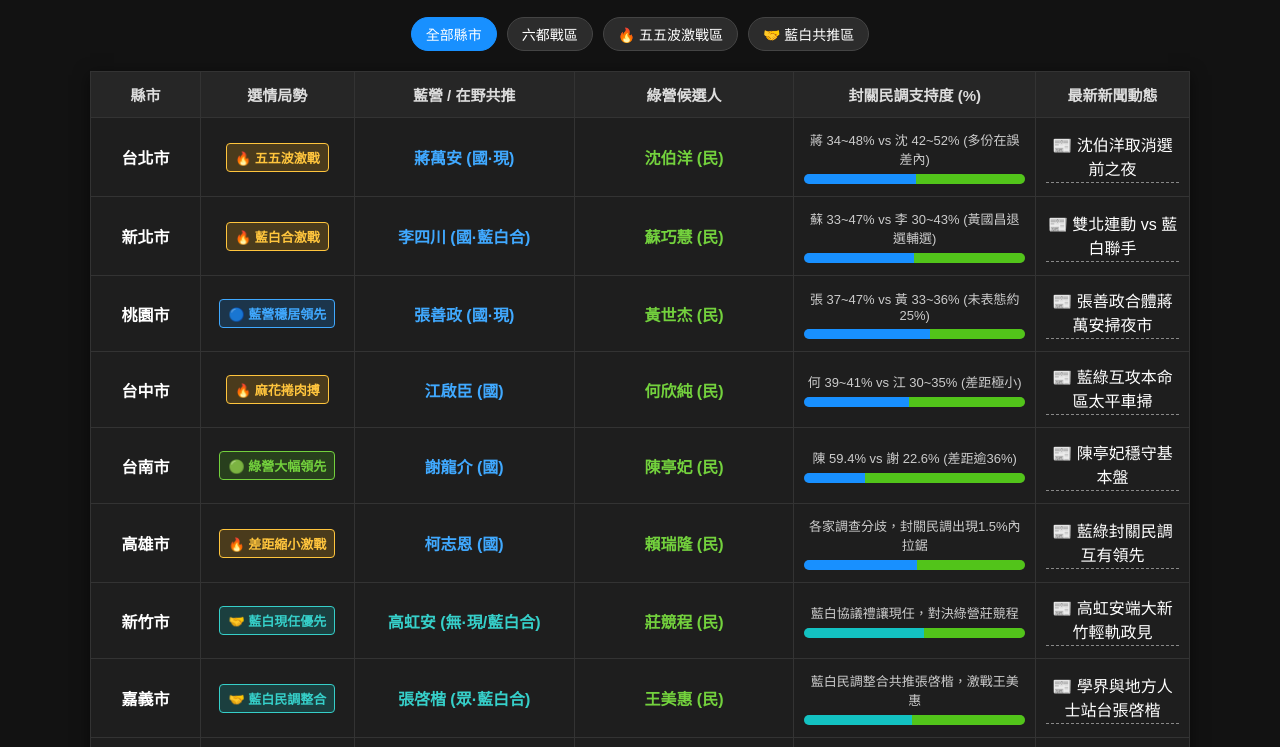
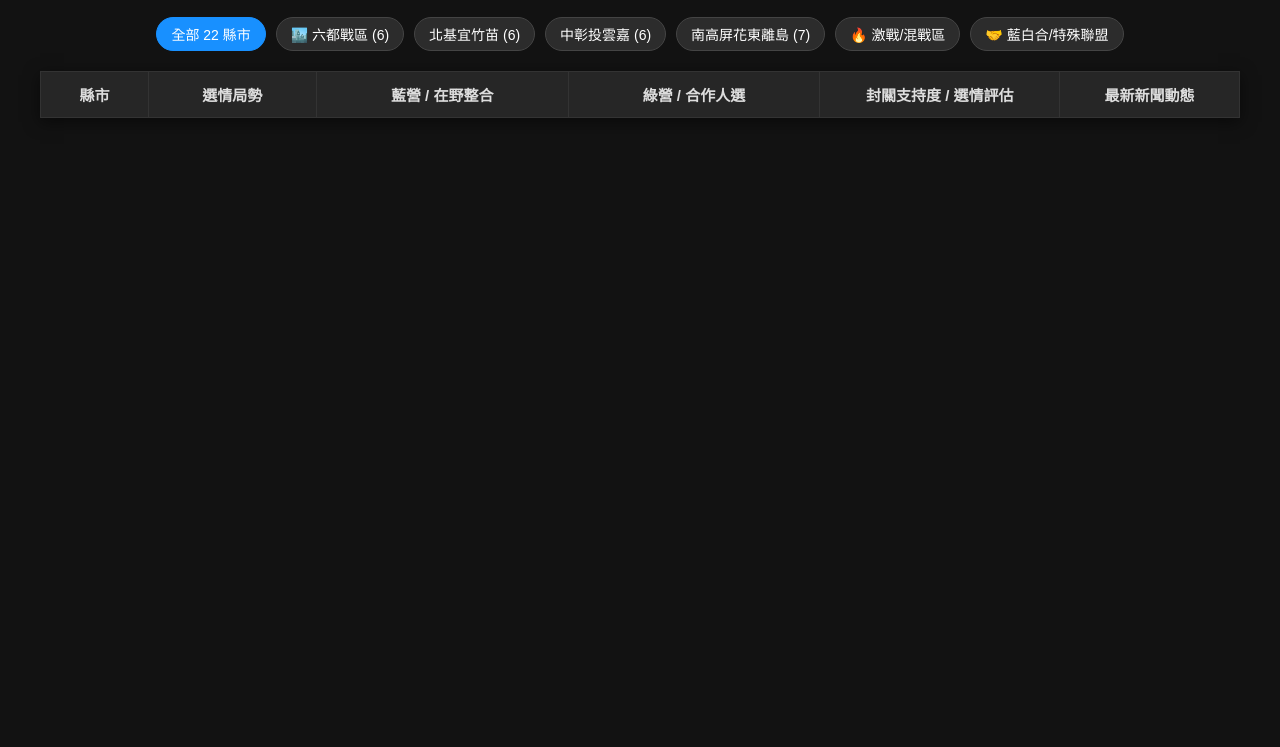
Before and after one commit to z21387147-png/z86, a plain HTML site: page index.html in a window 1280 px wide. Shown: the part 115-862 px from the top of the page. After the commit the page ends 800 px from the top, so only its background shows below. Drawn offline with Linux system fonts and the light colour scheme.

Commit message:
Update index.html

```diff
--- a/index.html
+++ b/index.html
@@ -1,9 +1,8 @@
-
 <!DOCTYPE html>
 <html lang="zh-TW">
 <head>
   <meta charset="UTF-8">
-  <title>2026 台灣縣市長選舉戰情總覽</title>
+  <title>2026 台灣 22 縣市長選舉戰情總覽</title>
   <style>
     body {
       background-color: #121212;
@@ -31,6 +30,7 @@
       border-radius: 20px;
       cursor: pointer;
       font-size: 14px;
+      transition: 0.2s;
     }
     button:hover, button.active {
       background-color: #1890ff;
@@ -40,7 +40,7 @@
     /* 表格樣式 */
     table {
       width: 100%;
-      max-width: 1100px;
+      max-width: 1200px;
       margin: 0 auto;
       border-collapse: collapse;
       background-color: #1e1e1e;
@@ -63,16 +63,17 @@
       font-weight: bold;
       display: inline-block;
     }
-    .status-tossup { background-color: rgba(250, 173, 20, 0.2); color: #ffc53d; border: 1px solid #ffc53d; } /* 五五波 */
-    .status-blue { background-color: rgba(24, 144, 255, 0.2); color: #40a9ff; border: 1px solid #40a9ff; }   /* 藍營領先 */
-    .status-green { background-color: rgba(82, 196, 26, 0.2); color: #73d13d; border: 1px solid #73d13d; }  /* 綠營領先 */
-    .status-coalition { background-color: rgba(19, 194, 194, 0.2); color: #36cfc9; border: 1px solid #36cfc9; } /* 藍白共推 */
+    .status-tossup { background-color: rgba(250, 173, 20, 0.2); color: #ffc53d; border: 1px solid #ffc53d; } /* 五五波/多方混戰 */
+    .status-blue { background-color: rgba(24, 144, 255, 0.2); color: #40a9ff; border: 1px solid #40a9ff; }   /* 藍營優勢 */
+    .status-green { background-color: rgba(82, 196, 26, 0.2); color: #73d13d; border: 1px solid #73d13d; }  /* 綠營優勢 */
+    .status-coalition { background-color: rgba(19, 194, 194, 0.2); color: #36cfc9; border: 1px solid #36cfc9; } /* 藍白合/無黨聯盟 */
 
     /* 候選人與黨籍顏色 */
     .kmt { color: #40a9ff; font-weight: bold; }
     .dpp { color: #73d13d; font-weight: bold; }
     .tpp { color: #36cfc9; font-weight: bold; }
-    .ind { color: #d9d9d9; font-weight: bold; }
+    .ind { color: #e6f7ff; font-weight: bold; }
+    .none-cand { color: #777; font-size: 13px; }
 
     /* 民調對比條 */
     .poll-bar-container {
@@ -96,10 +97,11 @@
       display: inline-block;
       border-bottom: 1px dashed #888;
       padding-bottom: 2px;
+      font-size: 14px;
     }
     .news-trigger .tooltip {
       visibility: hidden;
-      width: 280px;
+      width: 290px;
       background-color: #000;
       color: #fff;
       text-align: left;
@@ -111,8 +113,7 @@
       position: absolute;
       z-index: 100;
       bottom: 130%;
-      left: 50%;
-      transform: translateX(-50%);
+      right: 0;
       opacity: 0;
       transition: opacity 0.2s;
       box-shadow: 0 4px 12px rgba(0,0,0,0.8);
@@ -131,231 +132,109 @@
 </head>
 <body>
 
-  <h1>2026 台灣縣市長選舉戰情總覽</h1>
-  <div class="subtitle">投票日：2026/11/28（六）｜數據為選前封關民調區間整理，滑鼠移至新聞焦點可看最新動態</div>
+  <h1>2026 台灣 22 縣市長選舉戰情總覽</h1>
+  <div class="subtitle">投票日：2026/11/28（六）｜涵蓋全台灣 22 縣市主要對決陣容與封關選情，滑鼠移至新聞標題看最新動態</div>
 
   <!-- 篩選按鈕 -->
   <div class="controls">
-    <button class="active" onclick="filterTable('all', this)">全部縣市</button>
-    <button onclick="filterTable('six', this)">六都戰區</button>
-    <button onclick="filterTable('tossup', this)">🔥 五五波激戰區</button>
-    <button onclick="filterTable('coalition', this)">🤝 藍白共推區</button>
+    <button class="active" onclick="filterTable('all', this)">全部 22 縣市</button>
+    <button onclick="filterTable('six', this)">🏙️ 六都戰區 (6)</button>
+    <button onclick="filterTable('north', this)">北基宜竹苗 (6)</button>
+    <button onclick="filterTable('central', this)">中彰投雲嘉 (6)</button>
+    <button onclick="filterTable('south_east', this)">南高屏花東離島 (7)</button>
+    <button onclick="filterTable('tossup', this)">🔥 激戰/混戰區</button>
+    <button onclick="filterTable('coalition', this)">🤝 藍白合/特殊聯盟</button>
   </div>
 
   <!-- 戰情表格 -->
   <table>
     <thead>
       <tr>
-        <th width="10%">縣市</th>
+        <th width="9%">縣市</th>
         <th width="14%">選情局勢</th>
-        <th width="20%">藍營 / 在野共推</th>
-        <th width="20%">綠營候選人</th>
-        <th width="22%">封關民調支持度 (%)</th>
-        <th width="14%">最新新聞動態</th>
+        <th width="21%">藍營 / 在野整合</th>
+        <th width="21%">綠營 / 合作人選</th>
+        <th width="20%">封關支持度 / 選情評估</th>
+        <th width="15%">最新新聞動態</th>
       </tr>
     </thead>
-    <tbody id="election-tbody">
-      <!-- 資料將由下方 JavaScript 自動生成 -->
-    </tbody>
+    <tbody id="election-tbody"></tbody>
   </table>
 
   <script>
-    // 1. 選舉資料庫（未來可替換為 Python 爬蟲自動產生的 JSON 檔）
+    // 全台灣 22 縣市完整資料庫
     const electionData = [
+      // === 六都 ===
       {
-        city: "台北市",
-        region: "six",
-        statusType: "tossup",
-        statusText: "🔥 五五波激戰",
-        blueCand: "蔣萬安 (國·現)",
-        blueClass: "kmt",
-        greenCand: "沈伯洋 (民)",
-        greenClass: "dpp",
-        bluePct: 46.0,
-        greenPct: 44.7,
-        pollNote: "蔣 34~48% vs 沈 42~52% (多份在誤差內)",
+        city: "台北市", region: "six", area: "north",
+        statusType: "tossup", statusText: "🔥 五五波激戰",
+        blueCand: "蔣萬安 (國·現)", blueClass: "kmt",
+        greenCand: "沈伯洋 (民)", greenClass: "dpp",
+        bluePct: 46.0, greenPct: 44.7,
+        pollNote: "蔣 34~48% vs 沈 42~52% (誤差範圍內)",
         newsHeadline: "沈伯洋取消選前之夜",
         newsDetail: "【11/26 最新】沈伯洋宣布取消仁愛路選前之夜實體晚會，避免交管影響市民；蔣萬安表示願讓出市府路，並邀盧秀燕北上站台。"
       },
       {
-        city: "新北市",
-        region: "six",
-        statusType: "tossup",
-        statusText: "🔥 藍白合激戰",
-        blueCand: "李四川 (國·藍白合)",
-        blueClass: "kmt",
-        greenCand: "蘇巧慧 (民)",
-        greenClass: "dpp",
-        bluePct: 43.1,
-        greenPct: 44.0,
+        city: "新北市", region: "six", area: "north",
+        statusType: "tossup", statusText: "🔥 藍白合激戰",
+        blueCand: "李四川 (國·藍白合)", blueClass: "kmt",
+        greenCand: "蘇巧慧 (民)", greenClass: "dpp",
+        bluePct: 43.1, greenPct: 44.0,
         pollNote: "蘇 33~47% vs 李 30~43% (黃國昌退選輔選)",
         newsHeadline: "雙北連動 vs 藍白聯手",
         newsDetail: "【11/26 最新】民眾黨主席黃國昌民調整合退選後全力輔選李四川，李邀蔣萬安車掃；蘇巧慧主打雙北區域聯防衝刺。"
       },
       {
-        city: "桃園市",
-        region: "six",
-        statusType: "blue",
-        statusText: "🔵 藍營穩居領先",
-        blueCand: "張善政 (國·現)",
-        blueClass: "kmt",
-        greenCand: "黃世杰 (民)",
-        greenClass: "dpp",
-        bluePct: 47.4,
-        greenPct: 36.0,
-        pollNote: "張 37~47% vs 黃 33~36% (未表態約25%)",
+        city: "桃園市", region: "six", area: "north",
+        statusType: "blue", statusText: "🔵 藍營穩居領先",
+        blueCand: "張善政 (國·現)", blueClass: "kmt",
+        greenCand: "黃世杰 (民)", greenClass: "dpp",
+        bluePct: 47.4, greenPct: 36.0,
+        pollNote: "張 37~47% vs 黃 33~36% (穩健領先約10%)",
         newsHeadline: "張善政合體蔣萬安掃夜市",
         newsDetail: "【11/26 最新】張善政在所有封關民調皆保持領先，選前與蔣萬安合體逛夜市拉票；黃世杰邀沈伯洋赴中壢車掃催票。"
       },
       {
-        city: "台中市",
-        region: "six",
-        statusType: "tossup",
-        statusText: "🔥 麻花捲肉搏",
-        blueCand: "江啟臣 (國)",
-        blueClass: "kmt",
-        greenCand: "何欣純 (民)",
-        greenClass: "dpp",
-        bluePct: 35.2,
-        greenPct: 39.3,
-        pollNote: "何 39~41% vs 江 30~35% (差距極小)",
+        city: "台中市", region: "six", area: "central",
+        statusType: "tossup", statusText: "🔥 麻花捲肉搏",
+        blueCand: "江啟臣 (國)", blueClass: "kmt",
+        greenCand: "何欣純 (民)", greenClass: "dpp",
+        bluePct: 38.0, greenPct: 39.3,
+        pollNote: "何 39~41% vs 江 35~42% (互有領先)",
         newsHeadline: "藍綠互攻本命區太平車掃",
         newsDetail: "【11/26 最新】選情進入肉搏戰，江啟臣直搗何欣純本命區太平車掃，何欣純同日也在太平由林楚茵陪同固票。"
       },
       {
-        city: "台南市",
-        region: "six",
-        statusType: "green",
-        statusText: "🟢 綠營大幅領先",
-        blueCand: "謝龍介 (國)",
-        blueClass: "kmt",
-        greenCand: "陳亭妃 (民)",
-        greenClass: "dpp",
-        bluePct: 22.6,
-        greenPct: 59.4,
-        pollNote: "陳 59.4% vs 謝 22.6% (差距逾36%)",
+        city: "台南市", region: "six", area: "south_east",
+        statusType: "green", statusText: "🟢 綠營大幅領先",
+        blueCand: "謝龍介 (國)", blueClass: "kmt",
+        greenCand: "陳亭妃 (民)", greenClass: "dpp",
+        bluePct: 22.6, greenPct: 59.4,
+        pollNote: "陳 59.4% vs 謝 22.6% (綠營基本盤穩固)",
         newsHeadline: "陳亭妃穩守基本盤",
         newsDetail: "【選情動態】陳亭妃在封關民調大幅領先，持續鞏固基層組織；謝龍介主打在野監督力拚突破。"
       },
       {
-        city: "高雄市",
-        region: "six",
-        statusType: "tossup",
-        statusText: "🔥 差距縮小激戰",
-        blueCand: "柯志恩 (國)",
-        blueClass: "kmt",
-        greenCand: "賴瑞隆 (民)",
-        greenClass: "dpp",
-        bluePct: 46.1,
-        greenPct: 44.6,
-        pollNote: "各家調查分歧，封關民調出現1.5%內拉鋸",
+        city: "高雄市", region: "six", area: "south_east",
+        statusType: "tossup", statusText: "🔥 差距縮小激戰",
+        blueCand: "柯志恩 (國)", blueClass: "kmt",
+        greenCand: "賴瑞隆 (民)", greenClass: "dpp",
+        bluePct: 46.1, greenPct: 44.6,
+        pollNote: "封關民調出現1.5%內拉鋸，各家分歧",
         newsHeadline: "藍綠封關民調互有領先",
         newsDetail: "【選情動態】高雄封關民調出現拉鋸，ETtoday 顯示柯志恩微幅領先 1.5%，綠營民調則顯示賴瑞隆領先，雙方全力催出投票率。"
       },
+
+      // === 北部縣市 ===
       {
-        city: "新竹市",
-        region: "other",
-        statusType: "coalition",
-        statusText: "🤝 藍白現任優先",
-        blueCand: "高虹安 (無·現/藍白合)",
-        blueClass: "tpp",
-        greenCand: "莊競程 (民)",
-        greenClass: "dpp",
-        bluePct: 45.0,
-        greenPct: 38.0,
-        pollNote: "藍白協議禮讓現任，對決綠營莊競程",
-        newsHeadline: "高虹安端大新竹輕軌政見",
-        newsDetail: "【11/26 最新】高虹安提出大新竹輕軌地下化政見爭取連任；莊競程合體沈伯洋造勢全力搶攻科技選票。"
+        city: "基隆市", region: "other", area: "north",
+        statusType: "tossup", statusText: "🔥 府會龍頭對決",
+        blueCand: "謝國樑 (國·現)", blueClass: "kmt",
+        greenCand: "童子瑋 (民)", greenClass: "dpp",
+        bluePct: 44.0, greenPct: 42.0,
+        pollNote: "現任市長對決議長，選情緊繃",
+        newsHeadline: "基隆捷運與市政政績攻防",
+        newsDetail: "【選情動態】現任市長謝國樑訴求施政延續與藍白整合力挺；民進黨議長童子瑋主打基隆翻轉與交通建設。"
       },
       {
-        city: "嘉義市",
-        region: "other",
-        statusType: "coalition",
-        statusText: "🤝 藍白民調整合",
-        blueCand: "張啓楷 (眾·藍白合)",
-        blueClass: "tpp",
-        greenCand: "王美惠 (民)",
-        greenClass: "dpp",
-        bluePct: 41.0,
-        greenPct: 43.0,
-        pollNote: "藍白民調整合共推張啓楷，激戰王美惠",
-        newsHeadline: "學界與地方人士站台張啓楷",
-        newsDetail: "【11/26 最新】張啓楷造勢晚會獲清大退休教授李敏及前綠委林國慶站台；王美惠主打地方服務口碑迎戰。"
-      },
-      {
-        city: "宜蘭縣",
-        region: "other",
-        statusType: "coalition",
-        statusText: "🤝 藍白民調整合",
-        blueCand: "吳宗憲 (國·藍白合)",
-        blueClass: "kmt",
-        greenCand: "林國漳 (民)",
-        greenClass: "dpp",
-        bluePct: 42.0,
-        greenPct: 40.0,
-        pollNote: "藍白整合共推吳宗憲，對決律師林國漳",
-        newsHeadline: "北北宜桃區域聯防連線",
-        newsDetail: "【選情動態】林國漳加入民進黨北北宜桃區域聯防連線造勢；吳宗憲獲藍白整合力挺力守宜蘭。"
-      }
-    ];
-
-    // 2. 將資料渲染成表格畫面的函式
-    function renderTable(filter = 'all') {
-      const tbody = document.getElementById('election-tbody');
-      tbody.innerHTML = ''; // 清空表格
-
-      const filteredData = electionData.filter(item => {
-        if (filter === 'all') return true;
-        if (filter === 'six') return item.region === 'six';
-        if (filter === 'tossup') return item.statusType === 'tossup';
-        if (filter === 'coalition') return item.statusType === 'coalition';
-      });
-
-      filteredData.forEach(item => {
-        // 計算進度條比例
-        const total = item.bluePct + item.greenPct;
-        const blueWidth = (item.bluePct / total) * 100;
-        const greenWidth = (item.greenPct / total) * 100;
-        const barColorClass = item.blueClass === 'tpp' ? 'bar-other' : 'bar-kmt';
-
-        const row = `
-          <tr>
-            <td><strong>${item.city}</strong></td>
-            <td><span class="badge status-${item.statusType}">${item.statusText}</span></td>
-            <td class="${item.blueClass}">${item.blueCand}</td>
-            <td class="${item.greenClass}">${item.greenCand}</td>
-            <td>
-              <div class="poll-text">${item.pollNote}</div>
-              <div class="poll-bar-container">
-                <div class="${barColorClass}" style="width: ${blueWidth}%"></div>
-                <div class="bar-dpp" style="width: ${greenWidth}%"></div>
-              </div>
-            </td>
-            <td>
-              <div class="news-trigger">
-                📰 ${item.newsHeadline}
-                <div class="tooltip">
-                  <span class="tooltip-title">${item.city}最新戰況</span>
-                  ${item.newsDetail}
-                </div>
-              </div>
-            </td>
-          </tr>
-        `;
-        tbody.innerHTML += row;
-      });
-    }
-
-    // 3. 切換篩選按鈕的功能
-    function filterTable(type, btnElement) {
-      document.querySelectorAll('.controls button').forEach(btn => btn.classList.remove('active'));
-      btnElement.classList.add('active');
-      renderTable(type);
-    }
-
-    // 網頁載入時自動執行一次
-    renderTable();
-  </script>
-
-</body>
-</html>
```
